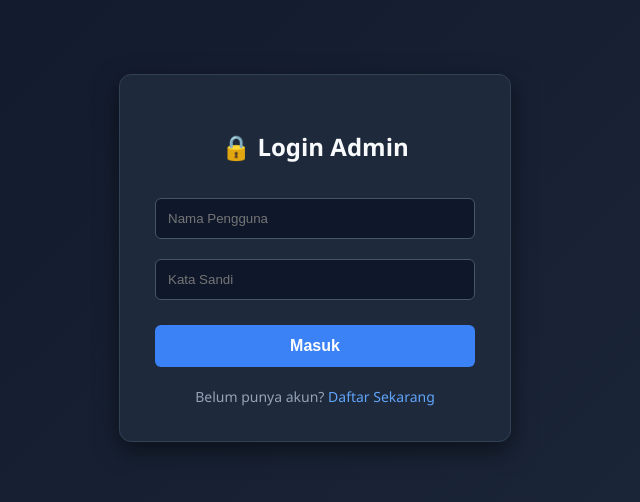
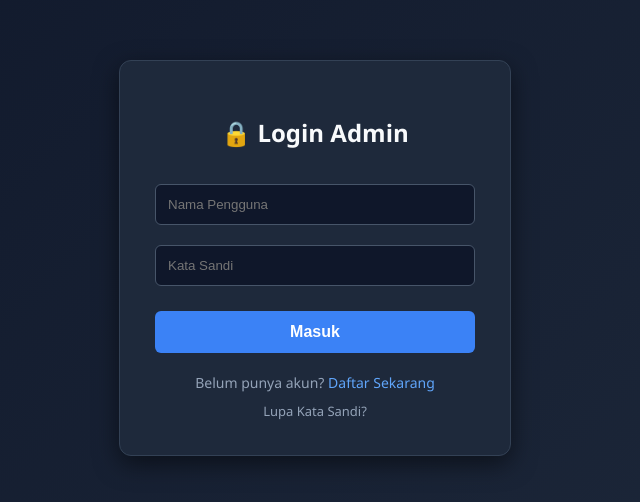
Before and after one commit to jhonycris90258/web-sederhana, a website: page public/index.html in a window 1280 px wide. Shown: the part 142-644 px from the top of the page, without its empty margins (325-965 px from the left). Drawn offline with Linux system fonts and the light colour scheme.

Commit message:
Update index.html

```diff
--- a/public/index.html
+++ b/public/index.html
@@ -64,7 +64,8 @@
             <button type="submit">Masuk</button>
         </form>
         <div class="link">
-            Belum punya akun? <a href="/daftar">Daftar Sekarang</a>
+            Belum punya akun? <a href="/daftar">Daftar Sekarang</a><br>
+            <a href="/lupa-sandi" style="font-size: 13px; color: #94a3b8; margin-top: 10px; display: inline-block;">Lupa Kata Sandi?</a>
         </div>
     </div>
 </body>
```
